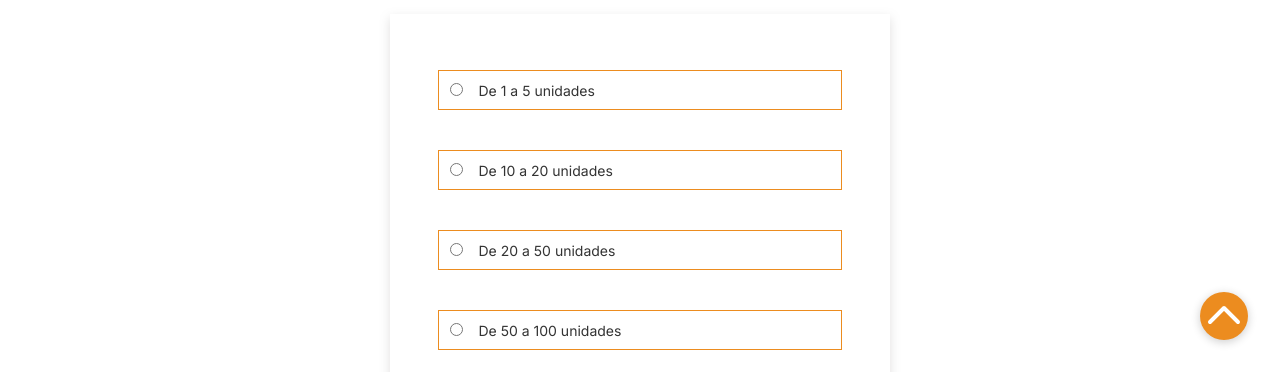
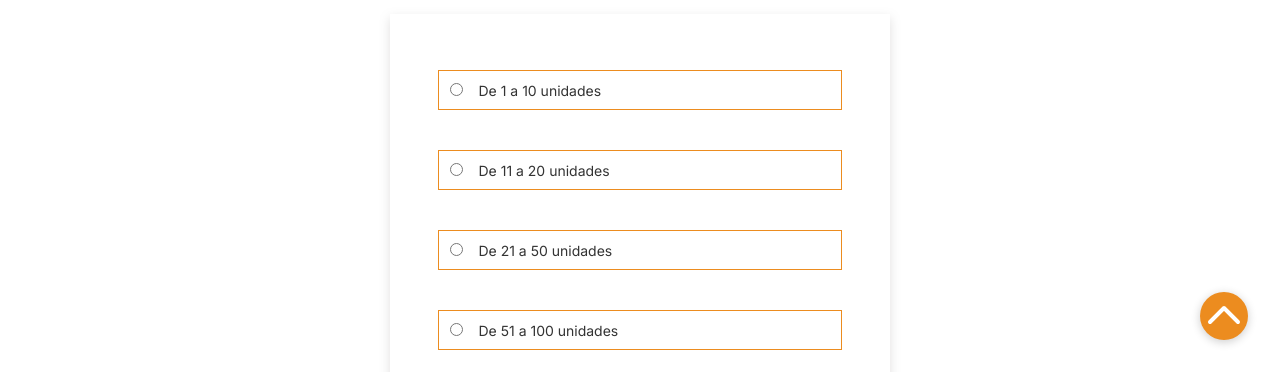
Before and after one commit to gestyawebapp/gestya-web-app, a Next.js app: page /cotiza/paso-2 in a window 1280 px wide. Shown: the part 428-800 px from the top of the page. Built offline with nearby package versions, Linux system fonts and the light colour scheme.

Commit message:
V7.8 I've updated /cotiza/paso-2 to change the radio options, as it was asked by the client.

```diff
--- a/src/app/cotiza/paso-2/page.jsx
+++ b/src/app/cotiza/paso-2/page.jsx
@@ -12,10 +12,10 @@ const variants = {
 };
 
 const opciones = [
-  { value: "De 1 a 5 unidades", label: "De 1 a 5 unidades" },
-  { value: "De 10 a 20 unidades", label: "De 10 a 20 unidades" },
-  { value: "De 20 a 50 unidades", label: "De 20 a 50 unidades" },
-  { value: "De 50 a 100 unidades", label: "De 50 a 100 unidades" },
+  { value: "De 1 a 10 unidades", label: "De 1 a 10 unidades" },
+  { value: "De 11 a 20 unidades", label: "De 11 a 20 unidades" },
+  { value: "De 21 a 50 unidades", label: "De 21 a 50 unidades" },
+  { value: "De 51 a 100 unidades", label: "De 51 a 100 unidades" },
   { value: "Más de 100 unidades", label: "Más de 100 unidades" },
 ];
 
```
